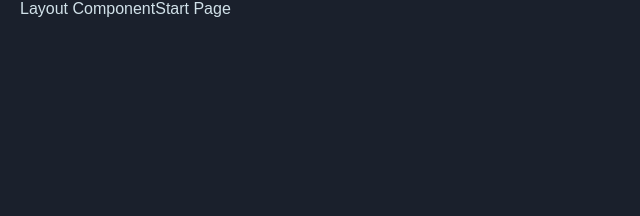
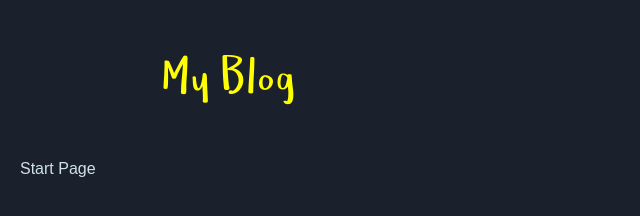
Before and after one commit to urvashiramdasani/gatsby-blog, a Gatsby site: page / in a window 1280 px wide. Shown: the whole page, without its empty margins (0-640 px from the left). Built offline with nearby package versions, Linux system fonts and the light colour scheme; Gatsby itself is replaced by a stand-in of ours.

Commit message:
Added Header Component

```diff
--- /dev/null
+++ b/src/components/Header/Header.styles.js
@@ -0,0 +1,22 @@
+import styled from "styled-components";
+
+export const Wrapper = styled.div`
+    display: flex;
+    align-items: center;
+    justify-content: space-between;
+    max-width: 960px;
+    height: 70px;
+    margin: 20px auto;
+
+    @media screen and (min-width: 768px) {
+        height: 120px;
+    }
+`
+
+export const Logo = styled.img`
+    max-width: 100px;
+
+    @media screen and (min-width: 768px) {
+        max-width: 250px;
+    }
+`
--- /dev/null
+++ b/src/components/Header/index.js
@@ -0,0 +1,21 @@
+import React from 'react'
+import { Link } from 'gatsby'
+
+// Hooks
+import { useConfigQuery } from 'hooks/useConfigQuery'
+
+// Styles
+import { Wrapper, Logo } from './Header.styles'
+
+const Header = ({ siteTitle = `` }) => {
+    const siteConfig = useConfigQuery()
+  return (
+    <Wrapper>
+      <Link to='/'>
+        <Logo src={siteConfig.logo.publicURL} alt={siteTitle} />
+      </Link>
+    </Wrapper>
+  )
+}
+
+export default Header
--- a/src/components/Layout/index.js
+++ b/src/components/Layout/index.js
@@ -1,5 +1,8 @@
 import React from 'react'
 import { ThemeProvider } from 'styled-components'
+
+// Components
+import Header from 'components/Header'
 
 // Styles
 import { GlobalStyles, lightTheme, darkTheme } from 'styles/GlobalStyles'
@@ -14,7 +17,7 @@ const Layout = ({ children }) => {
     return (
         <ThemeProvider theme={darkTheme}>
             <GlobalStyles />
-            Layout Component
+            <Header siteTitle={data.title} />
             {children}
         </ThemeProvider>
     )
--- a/src/content/siteconfig.md
+++ b/src/content/siteconfig.md
@@ -0,0 +1,11 @@
+---
+type: 'config'
+logo: '../images/blog-logo.png'
+menu:
+  - id: 'menu-item-1'
+    name: 'About'
+    link: '/about'
+  - id: 'menu-item-2'
+    name: 'Contact'
+    link: '/contact'
+---
--- /dev/null
+++ b/src/hooks/useConfigQuery.js
@@ -0,0 +1,21 @@
+import { useStaticQuery, graphql } from "gatsby"
+
+export const useConfigQuery = () => {
+    const data = useStaticQuery(graphql`
+    query ConfigQuery {
+        markdownRemark(frontmatter: {type: {eq: "config"}}) {
+          frontmatter {
+            logo {
+              publicURL
+            }
+            menu {
+              id
+              link
+              name
+            }
+          }
+        }
+      }`)
+
+      return data.markdownRemark.frontmatter
+}
```
Also changed, not shown: src/images/blog-logo.png (added).
